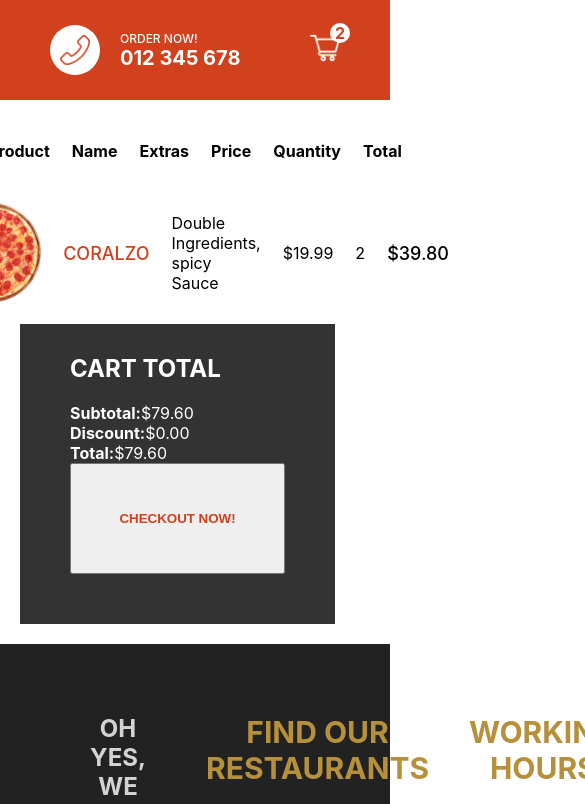
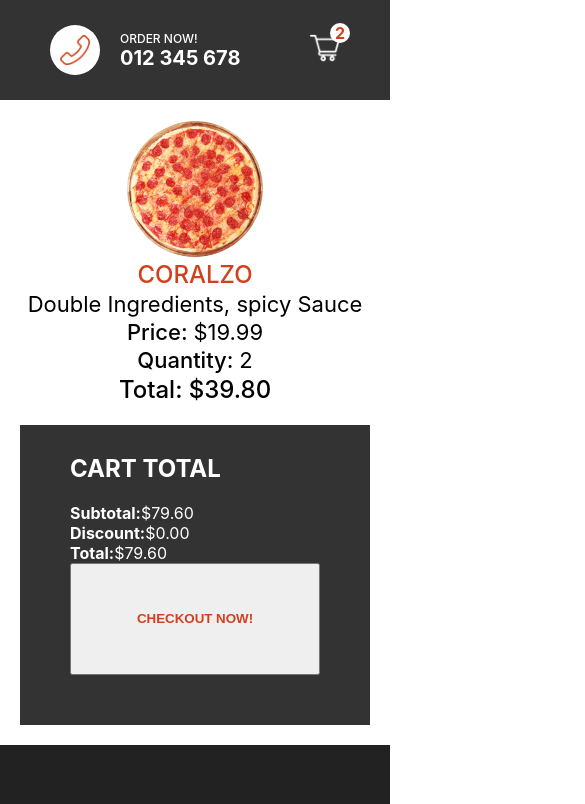
Before and after one commit to blainecurren/mels-shop, a Next.js app: page /Cart in a window 390 px wide. Shown: the top 804 px of the page, 585 px wide, since content can reach past the window. Built offline with nearby package versions, Linux system fonts and the light colour scheme.

Commit message:
finished mvp

```diff
--- a/pages/orders/[id].jsx
+++ b/pages/orders/[id].jsx
@@ -15,13 +15,13 @@
       <div className={styles.left}>
         <div className={styles.row}>
           <table className={styles.table}>
-            <tr className={styles.tr}>
+            <tr className={styles.trTitle}>
               <th>Order ID</th>
               <th>Customer</th>
               <th>Address</th>
               <th>Total</th>
             </tr>
-            <tr>
+            <tr className={styles.tr}>
               <td>
                 <span className={styles.id}>129837819237</span>
               </td>
--- a/styles/Cart.module.css
+++ b/styles/Cart.module.css
@@ -68,4 +68,51 @@
     align-items: center;
     justify-content: center;
   }
+
+  .trTitle {
+    display: none;
+  }
+
+  .tr {
+    display: flex;
+    flex-direction: column;
+    align-items: center;
+    justify-content: center;
+    margin-bottom: 20px;
+  }
+
+  .imgContainer {
+    width: 35vw;
+    height: 35vw;
+  }
+
+  .name,
+  .total {
+    font-size: 24px;
+  }
+
+  .extras,
+  .price,
+  .quantity {
+    font-size: 22px;
+  }
+
+  .price::before {
+    content: "Price: ";
+    font-weight: 500;
+  }
+
+  .quantity::before {
+    content: "Quantity: ";
+    font-weight: 500;
+  }
+
+  .total::before {
+    content: "Total: ";
+    font-weight: 500;
+  }
+
+  .wrapper {
+    width: 100%;
+  }
 }
--- a/styles/Footer.module.css
+++ b/styles/Footer.module.css
@@ -39,12 +39,11 @@
     height: auto;
     text-align: center;
   }
-
   .item:first-child {
     display: none;
   }
 
-  .item:second-child {
+  .item {
     flex-direction: column;
   }
 
--- a/styles/Navbar.module.css
+++ b/styles/Navbar.module.css
@@ -1,7 +1,7 @@
 .container {
   height: 100px;
   padding: 0px 50px;
-  background-color: #d1411e;
+  background-color: #333;
   display: flex;
   align-items: center;
   justify-content: space-between;
--- a/styles/Order.module.css
+++ b/styles/Order.module.css
@@ -80,3 +80,56 @@
   margin-top: 20px;
   cursor: not-allowed;
 }
+
+@media screen and (max-width: 480px) {
+  .container {
+    flex-direction: column;
+  }
+
+  .trTitle {
+    display: none;
+  }
+
+  .tr {
+    display: flex;
+    flex-direction: column;
+    align-items: center;
+    justify-content: center;
+    font-size: 20px;
+  }
+
+  .id::before {
+    content: "Order ID: ";
+    font-weight: 500;
+  }
+
+  .name::before {
+    content: "Customer: ";
+    font-weight: 500;
+  }
+  .address::before {
+    content: "Address: ";
+    font-weight: 500;
+  }
+  .total::before {
+    content: "Total: ";
+    font-weight: 500;
+  }
+
+  .row:last-child {
+    width: 100%;
+    flex-direction: column;
+    align-items: center;
+    justify-content: center;
+  }
+
+  .done,
+  .undone,
+  .inProgress {
+    margin-bottom: 20px;
+  }
+
+  .wrapper {
+    width: 100%;
+  }
+}
```
